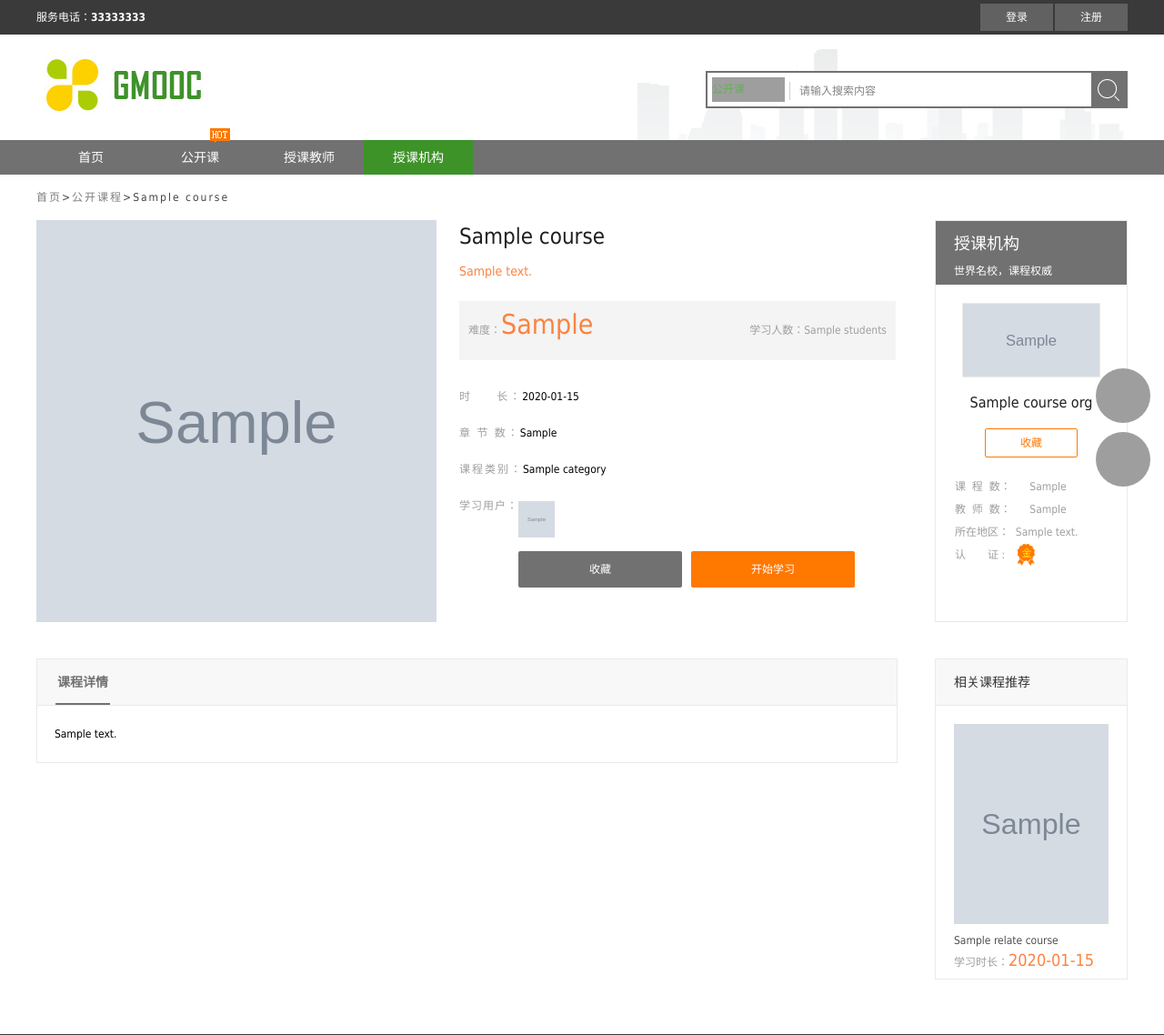
After one commit to gutsyzhan/eduline, a Django app: template templates/course-detail.html in a window 1280 px wide. The commit adds this page. Shown: the top 1138 px of the page at 91% size. Run offline with Django 3.2, Linux system fonts and the light colour scheme; the template is opened without the code that fills it: most values are stand-ins (such as "Sample title", 1, 10 or a date in 2020); grey boxes marked "Sample" are stand-in pictures; parts of the project's set-up code (start-up, migrations or seed data) failed here and were passed over; some libraries are stand-ins or nearby versions; grey boxes are pictures that could not be loaded.

Commit message:
第十九篇代码

```diff
--- a/apps/organization/models.py
+++ b/apps/organization/models.py
@@ -39,6 +39,10 @@
         verbose_name = "课程机构"
         verbose_name_plural = verbose_name
 
+    def get_teacher_nums(self):
+        # 获取教师数
+        return self.teacher_set.all().count()
+
     def __str__(self):
         return self.name   # 这里很重要，否则在后台就显示不出Meta信息
 
--- a/eduline/urls.py
+++ b/eduline/urls.py
@@ -52,4 +52,7 @@
 
     # 配置文件上传的访问处理url
     re_path('media/(?P<path>.*)', serve, {"document_root": MEDIA_ROOT}),
+
+    # 课程相关应用path配置
+    path("course/", include('courses.urls', namespace="course")),
 ]
--- a/templates/base.html
+++ b/templates/base.html
@@ -12,7 +12,7 @@
     {% block custom_css %}{% endblock %}
     <script src="{% static 'js/jquery.min.js' %}" type="text/javascript"></script>
     <script src="{% static 'js/jquery-migrate-1.2.1.min.js' %}" type="text/javascript"></script>
-    {% block custom_js %}{% endblock %}
+
 
 </head>
 <body>
@@ -126,7 +126,7 @@
 <script src="{% static 'js/unslider.js' %}" type="text/javascript"></script>
 <script src="{% static 'js/plugins/jquery.scrollLoading.js' %}" type="text/javascript"></script>
 <script src="{% static 'js/deco-common.js' %}" type="text/javascript"></script>
-
+   {% block custom_js %}{% endblock %}
 <script>
     $(function(){
         $('#jsStayBtn').on('click', function(){
--- /dev/null
+++ b/templates/course-detail.html
@@ -0,0 +1,186 @@
+{% extends 'base.html' %}
+{% load staticfiles %}
+{% block title %}课程详情页 - 慕海学习网{% endblock %}
+{% block custom_bread %}
+<section>
+        <div class="wp">
+            <ul  class="crumbs">
+                <li><a href="{% url 'index' %}">首页</a>></li>
+                <li><a href="{% url 'course:course_list' %}">公开课程</a>></li>
+				<li>{{ course.name }}</li>
+            </ul>
+        </div>
+</section>
+{% endblock %}
+
+{% block content %}
+     <section>
+	<div class="wp">
+		<div class="groupPurchase_detail detail">
+			<div class="toppro">
+				<div class="left">
+					<div class="picbox">
+						<div class="tb-booth tb-pic">
+							<img width="440" height="445" src="{{ MEDIA_URL }}{{ course.image }}" class="jqzoom" />
+						</div>
+
+					</div>
+					<div class="des">
+						<h1 title="{{ course.name }}">{{ course.name }}</h1>
+						<span class="key">{{ course.desc }}</span>
+						<div class="prize">
+							<span class="fl">难度：<i class="key">{{ course.get_degree_display }}</i></span>
+							<span class="fr">学习人数：{{ course.students }}</span>
+						</div>
+						<ul class="parameter">
+							<li><span class="pram word3">时&nbsp;&nbsp;&nbsp;&nbsp;&nbsp;长：</span><span>{{ course.learn_times }}</span></li>
+                            <li><span class="pram word3">章&nbsp;节&nbsp;数：</span><span>{{ course.get_zj_nums }}</span></li>
+                            <li><span class="pram word3">课程类别：</span><span title="">{{ course.category }}</span></li>
+							<li class="piclist"><span class="pram word4">学习用户：</span>
+                                       {% for user_course in course.get_learn_users %}
+                                           <span class="pic"><img width="40" height="40" src="{{ MEDIA_URL }}{{ user_course.user.image }}"/></span>
+                                       {% endfor %}
+							</li>
+						</ul>
+						<div class="btns">
+							<div class="btn colectgroupbtn"  id="jsLeftBtn">
+                                  {% if has_fav_course %}已收藏{% else %}收藏{% endif %}
+                            </div>
+                                <div class="buy btn"><a style="color: white" href="course-video.html">开始学习</a></div>
+						</div>
+					</div>
+                    <div class="group-share-box">
+                        <div class="bdsharebuttonbox"
+                             data-text="django开始了"
+                             data-desc="我在#慕课网#发现了"
+                             data-comment=""
+                             data-url="/group/groupdetail/15/">
+                            <span class="fl">分享到：</span>
+                            <a href="#" class="bds_more" data-cmd="more"></a>
+                            <a title="分享到QQ空间" href="#" class="bds_qzone" data-cmd="qzone"></a>
+                            <a title="分享到新浪微博" href="#" class="bds_tsina" data-cmd="tsina"></a>
+                            <a title="分享到腾讯微博" href="#" class="bds_tqq" data-cmd="tqq"></a>
+                            <a title="分享到人人网" href="#" class="bds_renren" data-cmd="renren"></a>
+                            <a title="分享到微信" href="#" class="bds_weixin" data-cmd="weixin"></a>
+                        </div>
+                    </div>
+				</div>
+				<div class="right">
+					<div class="head">
+						<h1>授课机构</h1>
+						<p>世界名校，课程权威</p>
+					</div>
+					<div class="pic">
+                        <a href="/company/14/">
+                            <img width="150" height="80" src="{{ MEDIA_URL }}{{ course.course_org.image }}"/>
+                        </a>
+                    </div>
+					<a href="/company/14/">
+                        <h2 class="center" title="清华大学">{{ course.course_org.name }}</h2>
+                    </a>
+					<div class="btn  notlogin
+					     "data-favid="14" id="jsRightBtn">
+                         {% if has_fav_org %}已收藏{% else %}收藏{% endif %}
+                    </div>
+					<div class="clear">
+						<ul>
+                            <li>
+                                <span>课 &nbsp;程&nbsp; 数：&nbsp;&nbsp;&nbsp;&nbsp;&nbsp;   {{ course.course_org.course_nums }}</span>
+                            </li>
+                            <li>
+                                <span>教 &nbsp;师&nbsp; 数：&nbsp;&nbsp;&nbsp;&nbsp;&nbsp;  {{ course.course_org.get_teacher_nums }}</span>
+                            </li>
+							<li>所在地区：&nbsp;&nbsp;{{ course.course_org.address }}</li>
+							<li>认&nbsp;&nbsp;&nbsp;&nbsp;&nbsp;&nbsp;&nbsp;证&nbsp;:
+                                &nbsp;&nbsp;
+								    <img title="金牌机构", src="{% static 'images/gold.png' %}"/>
+							</li>
+						</ul>
+					</div>
+				</div>
+			</div>
+		</div>
+	</div>
+</section>
+     <section>
+	<div class="wp">
+		<div class="list groupPurchase_detail_pro">
+			<div class="left layout">
+				<div class="head">
+					<ul class="tab_header">
+						<li class="active">课程详情</li>
+					</ul>
+				</div>
+				<div class="tab_cont tab_cont1">
+                    {{ course.desc }}
+				</div>
+				<div class="tab_cont tab_cont2" >
+					<div class="comment">
+						<div class="comenlist">
+
+	                    </div>
+					</div>
+				</div>
+			</div>
+			<div class="right layout">
+				<div class="head">相关课程推荐</div>
+                <div class="group_recommend">
+                    {% for relate_course in relate_courses %}
+                        <dl>
+                            <dt>
+                                <a target="_blank" href="{% url 'course:course_detail' relate_course.id %}">
+                                    <img width="240" height="220" class="scrollLoading"
+                                         src="{{ MEDIA_URL }}{{ relate_course.image }}"/>
+                                </a>
+                            </dt>
+                            <dd>
+                                <a target="_blank" href="{% url 'course:course_detail' relate_course.id %}">
+                                    <h2>{{ relate_course.name }}</h2></a>
+                                <span class="fl">学习时长：<i class="key">{{ relate_course.learn_times }}</i></span>
+                            </dd>
+                        </dl>
+                    {% endfor %}
+
+
+                </div>
+			</div>
+		</div>
+	</div>
+</section>
+{% endblock %}
+
+{{% block custom_js %}
+<script type="text/javascript">
+//收藏分享
+function add_fav(current_elem, fav_id, fav_type){
+    $.ajax({
+        cache: false,
+        type: "POST",
+        url:"{% url "org:add_fav" %}",
+        data:{'fav_id':fav_id, 'fav_type':fav_type},
+        async: true,
+        beforeSend:function(xhr, settings){
+            xhr.setRequestHeader("X-CSRFToken", "{{ csrf_token }}");
+        },
+        success: function(data) {
+            if(data.status == 'fail'){
+                if(data.msg == '用户未登录'){
+                    window.location.href="{% url 'login' %}?next={{ request.path }}";
+                }else{
+                    alert(data.msg)
+                }
+            }else if(data.status == 'success'){
+                current_elem.text(data.msg)
+            }
+        },
+    });
+}
+$('#jsLeftBtn').on('click', function(){
+    add_fav($(this), {{ course.id }}, 1);
+});
+$('#jsRightBtn').on('click', function(){
+    add_fav($(this), {{ course.course_org.id }}, 2);
+});
+</script>
+
+{% endblock %}
```
Also changed, not shown: apps/courses/models.py (+8 -0 lines), apps/courses/urls.py (added, +18 -0 lines), apps/courses/views.py (+74 -1 lines), templates/course-list.html (added, +106 -0 lines), courses/2018/07/timg_.jpg (deleted).
